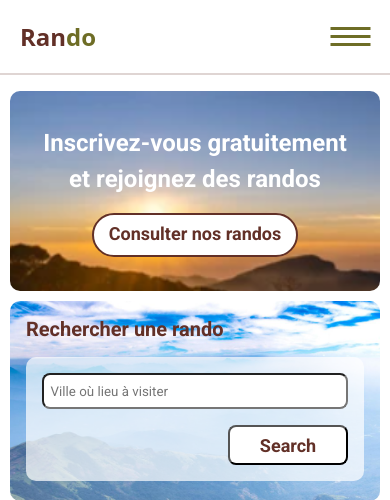
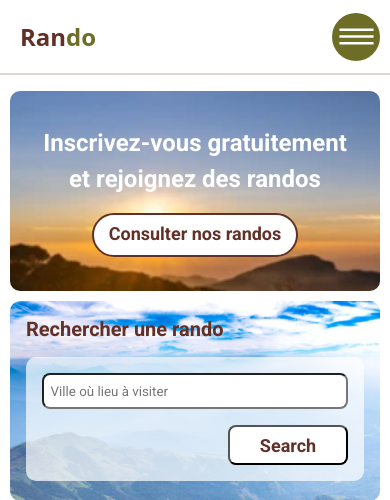
Before and after one commit to seitvalieva/rando, a PHP site: template view/home.html in a window 390 px wide. Shown: the top 500 px of the page. Run offline with PHP 8.4, Linux system fonts and the light colour scheme; the template is opened without the code that fills it, so the values that code supplies are empty; some web fonts are replaced.

Commit message:
added styles for burger menu

```diff
--- a/public/css/responsive.css
+++ b/public/css/responsive.css
@@ -7,12 +7,15 @@
         display: none;
     }
     .nav__burger-menu{
-        display: block;
+        /* display: block; */
 
         display: flex;
+        justify-content: center;
         align-items: center;
-        width: 50px;
-        height: 50px;
+        background-color: rgb(var(--primary-color));
+        width: 48px;
+        height: 48px;
+        border-radius: 50%;
     }
     .main__cards-container-heading {
         gap: 90px;
```
Also changed, not shown: public/assets/burger-menu.svg.
